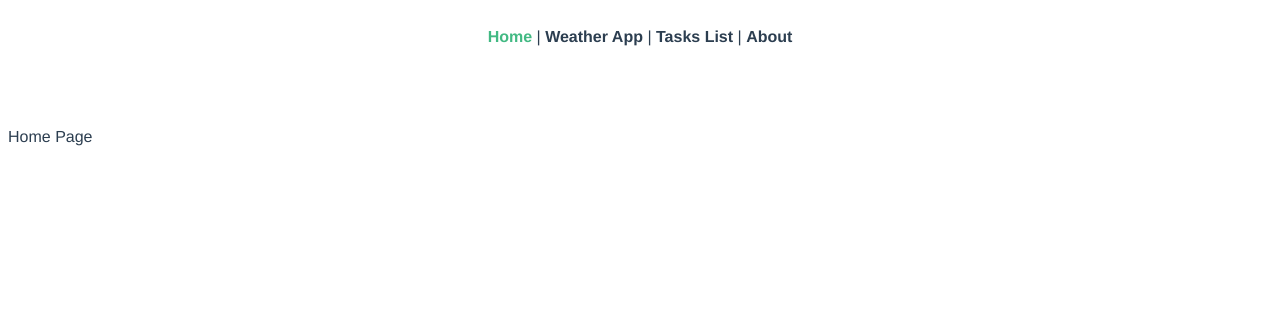
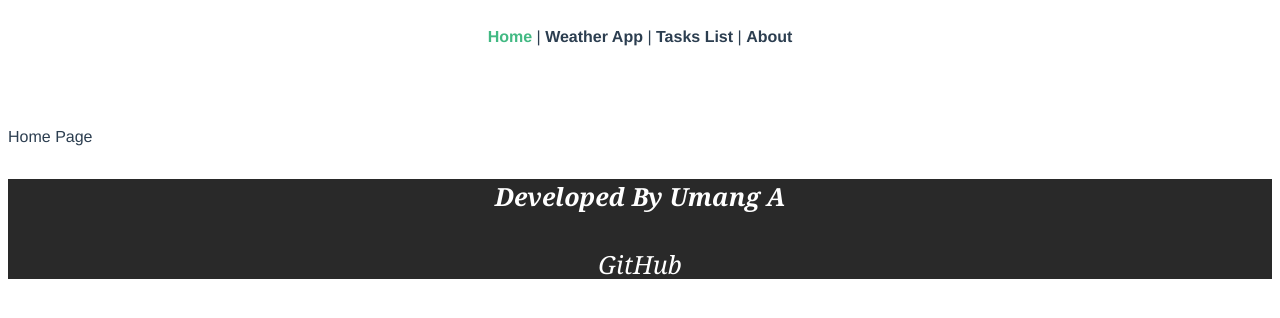
Before and after one commit to umangcodes/wanderer, a Vue app in the folder milestoneproject/: page / in a window 1280 px wide. Shown: the top 318 px of the page. Built offline with nearby package versions, Linux system fonts and the light colour scheme.

Commit message:
added footer component to the view

```diff
--- a/milestoneproject/src/App.vue
+++ b/milestoneproject/src/App.vue
@@ -5,9 +5,19 @@
     <router-link :to="{ name: 'ToDo' }">Tasks List</router-link> |
     <router-link :to="{ name: 'About' }">About</router-link>
   </div>
+
   <router-view />
+  <Footer />
 </template>
 
+<script>
+import Footer from "@/components/bars/footer.vue";
+export default {
+  components: {
+    Footer,
+  },
+};
+</script>
 <style>
 #app {
   font-family: Avenir, Helvetica, Arial, sans-serif;
```
